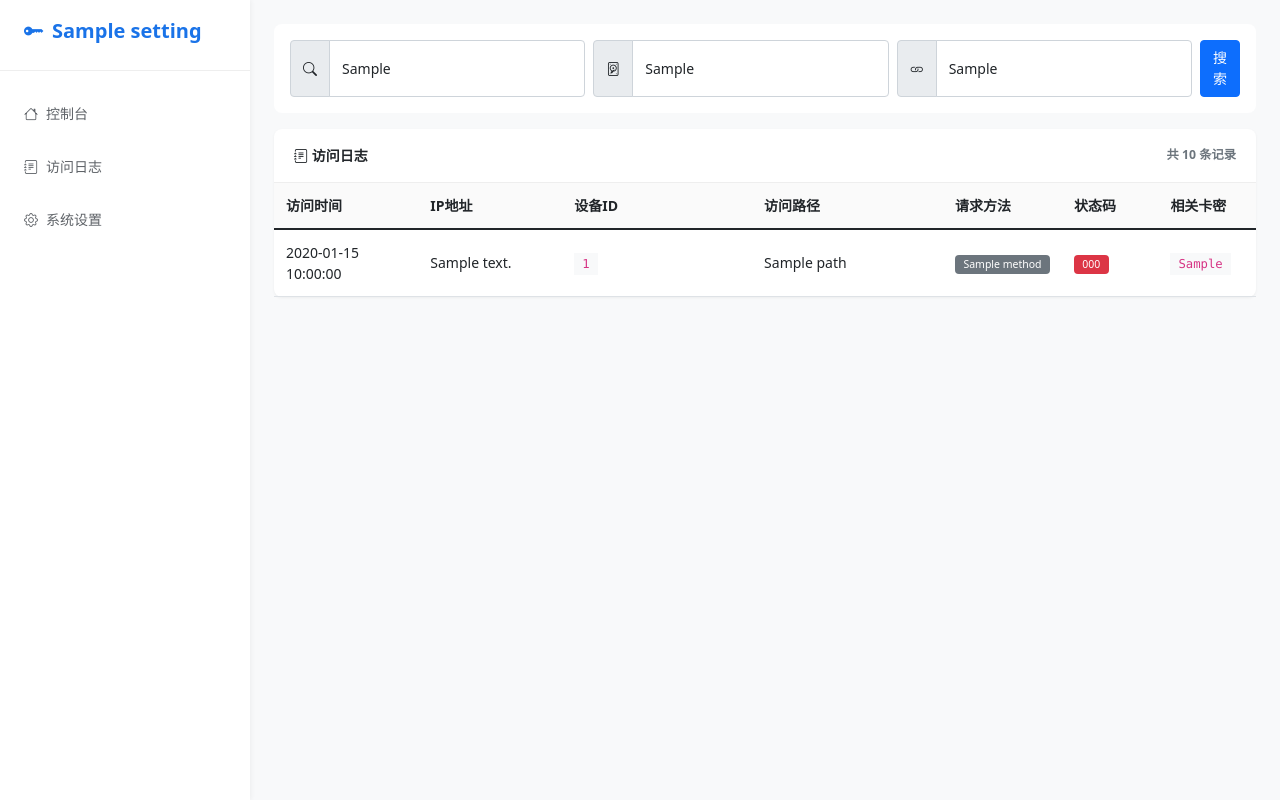
After one commit to xzz0081/Minimalist-card-secret-management-system, a Flask app: template templates/logs.html in a window 1280 px wide. The commit adds this page. Run offline with Flask 3, Linux system fonts and the light colour scheme; data comes from the database, SQL or seed files in the repository; both versions use the stored data as it was after the commit; the template is opened without the code that fills it: most values are stand-ins (such as "Sample title", 1, 10 or a date in 2020); some libraries are stand-ins or nearby versions.

```diff
--- a/app.py
+++ b/app.py
@@ -1,4 +1,4 @@
-from flask import Flask, render_template, request, jsonify, redirect, url_for, send_file
+from flask import Flask, render_template, request, jsonify, redirect, url_for, send_file, g
 from flask_sqlalchemy import SQLAlchemy
 from flask_socketio import SocketIO, emit
 from datetime import datetime, timedelta
@@ -12,6 +12,7 @@ import csv
 from io import StringIO
 import logging
 import threading
+from sqlalchemy import func
 
 app = Flask(__name__)
 app.config['SECRET_KEY'] = secrets.token_hex(16)
@@ -246,29 +247,35 @@ class AccessLog(db.Model):
 
 @app.before_request
 def log_request():
-    # 跳过静态文件请求的日志记录
-    if not request.path.startswith('/static/'):
-        device_id = generate_device_id(request)
-        log = AccessLog(
-            ip_address=request.remote_addr,
-            device_id=device_id,
-            path=request.path,
-            method=request.method,
-            status_code=200,  # 将在after_request中更新
-            user_agent=str(request.user_agent)
-        )
-        db.session.add(log)
-        db.session.commit()
-        # 存储日志ID用于后续更新状态码
-        g.log_id = log.id
+    try:
+        # 跳过静态文件和socket.io请求的日志记录
+        if not request.path.startswith('/static/') and not request.path.startswith('/socket.io/'):
+            device_id = generate_device_id(request)
+            log = AccessLog(
+                ip_address=request.remote_addr,
+                device_id=device_id,
+                path=request.path,
+                method=request.method,
+                status_code=200,  # 将在after_request中更新
+                user_agent=str(request.user_agent)
+            )
+            db.session.add(log)
+            db.session.commit()
+            # 存储日志ID用于后续更新状态码
+            g.log_id = log.id
+    except Exception as e:
+        error_logger.error(f"记录访问日志出错: {str(e)}", exc_info=True)
 
 @app.after_request
 def update_log_status(response):
-    if hasattr(g, 'log_id'):
-        log = AccessLog.query.get(g.log_id)
-        if log:
-            log.status_code = response.status_code
-            db.session.commit()
+    try:
+        if hasattr(g, 'log_id'):
+            log = AccessLog.query.get(g.log_id)
+            if log:
+                log.status_code = response.status_code
+                db.session.commit()
+    except Exception as e:
+        error_logger.error(f"更新日志状态出错: {str(e)}", exc_info=True)
     return response
 
 @app.route('/')
@@ -283,16 +290,36 @@ def index():
         query = Card.query
 
         # 应用过滤条件
+        current_time = datetime.now()
         if status:
             if status == 'unused':
                 query = query.filter_by(is_used=False)
             elif status == 'used':
-                query = query.filter_by(is_used=True)
-            elif status == 'expired':
+                # 使用中的卡密：已使用且未过期
                 query = query.filter(
                     Card.is_used == True,
-                    Card.used_at <= datetime.now() - timedelta(minutes=Card.minutes)
+                    Card.used_at != None
                 )
+                # 在Python中过滤未过期的卡密
+                cards = query.all()
+                valid_card_ids = [
+                    card.id for card in cards
+                    if card.used_at + timedelta(minutes=card.minutes) > current_time
+                ]
+                query = Card.query.filter(Card.id.in_(valid_card_ids))
+            elif status == 'expired':
+                # 已过期的卡密：已使用且已过期
+                query = query.filter(
+                    Card.is_used == True,
+                    Card.used_at != None
+                )
+                # 在Python中过滤已过期的卡密
+                cards = query.all()
+                expired_card_ids = [
+                    card.id for card in cards
+                    if card.used_at + timedelta(minutes=card.minutes) <= current_time
+                ]
+                query = Card.query.filter(Card.id.in_(expired_card_ids))
 
         # 应用搜索条件
         if search:
@@ -302,8 +329,8 @@ def index():
         query = query.order_by(Card.created_at.desc())
 
         # 执行分页
-        pagination = query.paginate(page=page, per_page=per_page)
-        cards = pagination.items
+        pagination = query.paginate(page=page, per_page=per_page, error_out=False)
+        cards = pagination.items if pagination else []
 
         return render_template('index.html',
                              cards=cards,
@@ -312,9 +339,12 @@ def index():
                              search=search,
                              settings=settings.settings)
     except Exception as e:
-        logger.error(f"访问首页出错: {str(e)}")
+        logger.error(f"访问首页出错: {str(e)}", exc_info=True)
         return render_template('index.html',
                              cards=[],
+                             pagination=None,
+                             status=status,
+                             search=search,
                              error="获取卡密列表失败",
                              settings=settings.settings)
 
--- a/templates/base.html
+++ b/templates/base.html
@@ -202,6 +202,12 @@
                     </a>
                 </li>
                 <li class="nav-item">
+                    <a href="{{ url_for('view_logs') }}" class="nav-link {% if request.endpoint == 'view_logs' %}active{% endif %}">
+                        <i class="bi bi-journal-text"></i>
+                        访问日志
+                    </a>
+                </li>
+                <li class="nav-item">
                     <a href="{{ url_for('settings_page') }}" class="nav-link {% if request.endpoint == 'settings_page' %}active{% endif %}">
                         <i class="bi bi-gear"></i>
                         系统设置
--- /dev/null
+++ b/templates/logs.html
@@ -0,0 +1,119 @@
+{% extends "base.html" %}
+
+{% block content %}
+<!-- 工具栏 -->
+<div class="toolbar">
+    <div class="toolbar-item flex-grow-1">
+        <form action="{{ url_for('view_logs') }}" method="GET" class="d-flex gap-2 w-100">
+            <div class="input-group">
+                <span class="input-group-text"><i class="bi bi-search"></i></span>
+                <input type="text" class="form-control" name="ip" placeholder="搜索IP地址" value="{{ ip_filter }}">
+            </div>
+            <div class="input-group">
+                <span class="input-group-text"><i class="bi bi-device-hdd"></i></span>
+                <input type="text" class="form-control" name="device" placeholder="搜索设备ID" value="{{ device_filter }}">
+            </div>
+            <div class="input-group">
+                <span class="input-group-text"><i class="bi bi-link"></i></span>
+                <input type="text" class="form-control" name="path" placeholder="搜索访问路径" value="{{ path_filter }}">
+            </div>
+            <button type="submit" class="btn btn-primary">搜索</button>
+        </form>
+    </div>
+</div>
+
+<!-- 日志列表 -->
+<div class="card">
+    <div class="card-header d-flex justify-content-between align-items-center">
+        <span><i class="bi bi-journal-text"></i> 访问日志</span>
+        <small class="text-muted">共 {{ pagination.total if pagination else 0 }} 条记录</small>
+    </div>
+    <div class="table-responsive">
+        <table class="table table-hover">
+            <thead>
+                <tr>
+                    <th style="width: 15%">访问时间</th>
+                    <th style="width: 15%">IP地址</th>
+                    <th style="width: 20%">设备ID</th>
+                    <th style="width: 20%">访问路径</th>
+                    <th style="width: 10%">请求方法</th>
+                    <th style="width: 10%">状态码</th>
+                    <th style="width: 10%">相关卡密</th>
+                </tr>
+            </thead>
+            <tbody>
+                {% if logs %}
+                    {% for log in logs %}
+                    <tr>
+                        <td>{{ log.access_time }}</td>
+                        <td>{{ log.ip_address }}</td>
+                        <td><code class="bg-light px-2 py-1">{{ log.device_id }}</code></td>
+                        <td>{{ log.path }}</td>
+                        <td>
+                            <span class="badge {% if log.method == 'GET' %}bg-success{% elif log.method == 'POST' %}bg-primary{% else %}bg-secondary{% endif %}">
+                                {{ log.method }}
+                            </span>
+                        </td>
+                        <td>
+                            <span class="badge {% if log.status_code < 300 %}bg-success{% elif log.status_code < 400 %}bg-warning{% else %}bg-danger{% endif %}">
+                                {{ log.status_code }}
+                            </span>
+                        </td>
+                        <td>
+                            {% if log.card_key %}
+                            <code class="bg-light px-2 py-1">{{ log.card_key }}</code>
+                            {% else %}
+                            -
+                            {% endif %}
+                        </td>
+                    </tr>
+                    {% endfor %}
+                {% else %}
+                    <tr>
+                        <td colspan="7" class="text-center py-4">
+                            {% if error %}
+                                <div class="text-danger">{{ error }}</div>
+                            {% else %}
+                                暂无访问日志
+                            {% endif %}
+                        </td>
+                    </tr>
+                {% endif %}
+            </tbody>
+        </table>
+    </div>
+    {% if pagination and pagination.pages > 1 %}
+    <div class="card-footer">
+        <nav aria-label="Page navigation">
+            <ul class="pagination justify-content-center m-0">
+                {% if pagination.has_prev %}
+                    <li class="page-item">
+                        <a class="page-link" href="{{ url_for('view_logs', page=pagination.prev_num, ip=ip_filter, device=device_filter, path=path_filter) }}">
+                            <i class="bi bi-chevron-left"></i>
+                        </a>
+                    </li>
+                {% endif %}
+
+                {% for page in pagination.iter_pages() %}
+                    {% if page %}
+                        <li class="page-item {% if page == pagination.page %}active{% endif %}">
+                            <a class="page-link" href="{{ url_for('view_logs', page=page, ip=ip_filter, device=device_filter, path=path_filter) }}">{{ page }}</a>
+                        </li>
+                    {% else %}
+                        <li class="page-item disabled"><span class="page-link">...</span></li>
+                    {% endif %}
+                {% endfor %}
+
+                {% if pagination.has_next %}
+                    <li class="page-item">
+                        <a class="page-link" href="{{ url_for('view_logs', page=pagination.next_num, ip=ip_filter, device=device_filter, path=path_filter) }}">
+                            <i class="bi bi-chevron-right"></i>
+                        </a>
+                    </li>
+                {% endif %}
+            </ul>
+        </nav>
+    </div>
+    {% endif %}
+</div>
+{% endblock %}
```
Also changed, not shown: instance/cards.db.
